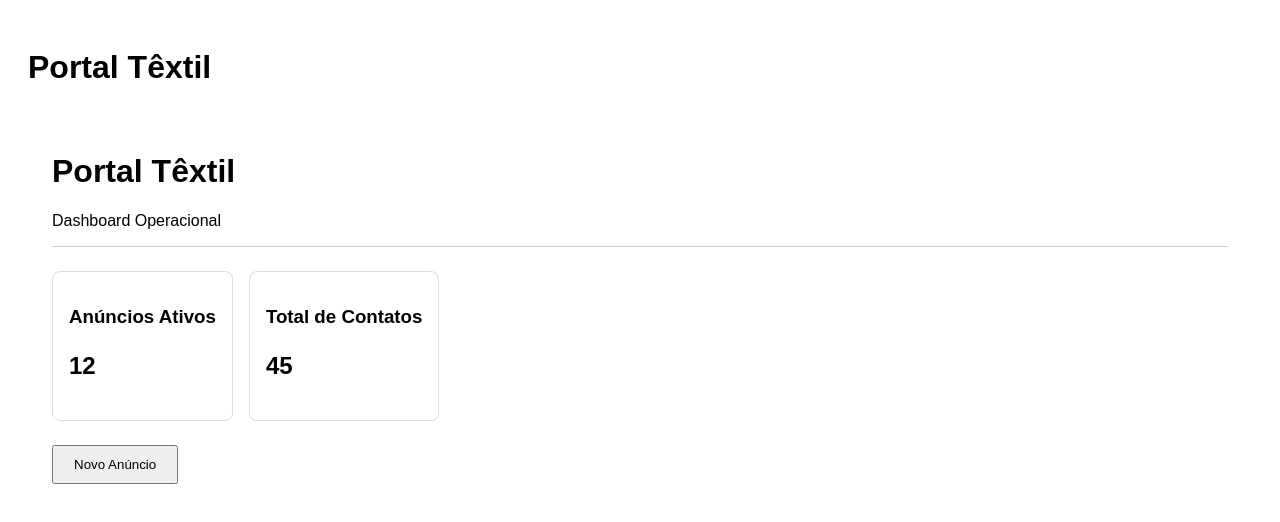
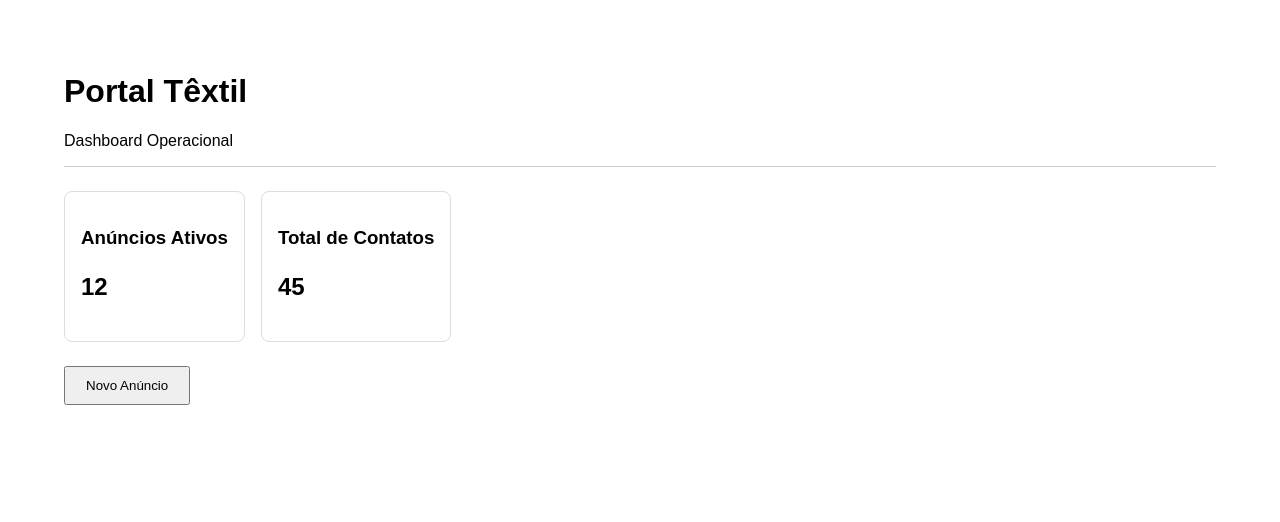
Before and after one commit to fornecedortextil/portal-textil, a React (Create React App) app: page / in a window 1280 px wide. Shown: the top 522 px of the page. Built offline with nearby package versions, Linux system fonts and the light colour scheme.

Commit message:
refactor: arquitetura limpa para producao

```diff
--- a/src/App.tsx
+++ b/src/App.tsx
@@ -3,8 +3,7 @@ import Dashboard from './components/Dashboard';
 
 export default function App() {
   return (
-    <div style={{ fontFamily: 'sans-serif', padding: '20px' }}>
-      <h1>Portal Têxtil</h1>
+    <div style={{ maxWidth: '1200px', margin: '0 auto', padding: '20px', fontFamily: 'Arial, sans-serif' }}>
       <Dashboard />
     </div>
   );
```
Also changed, not shown: 7 other files (tests, documents, lock files or other folders).
